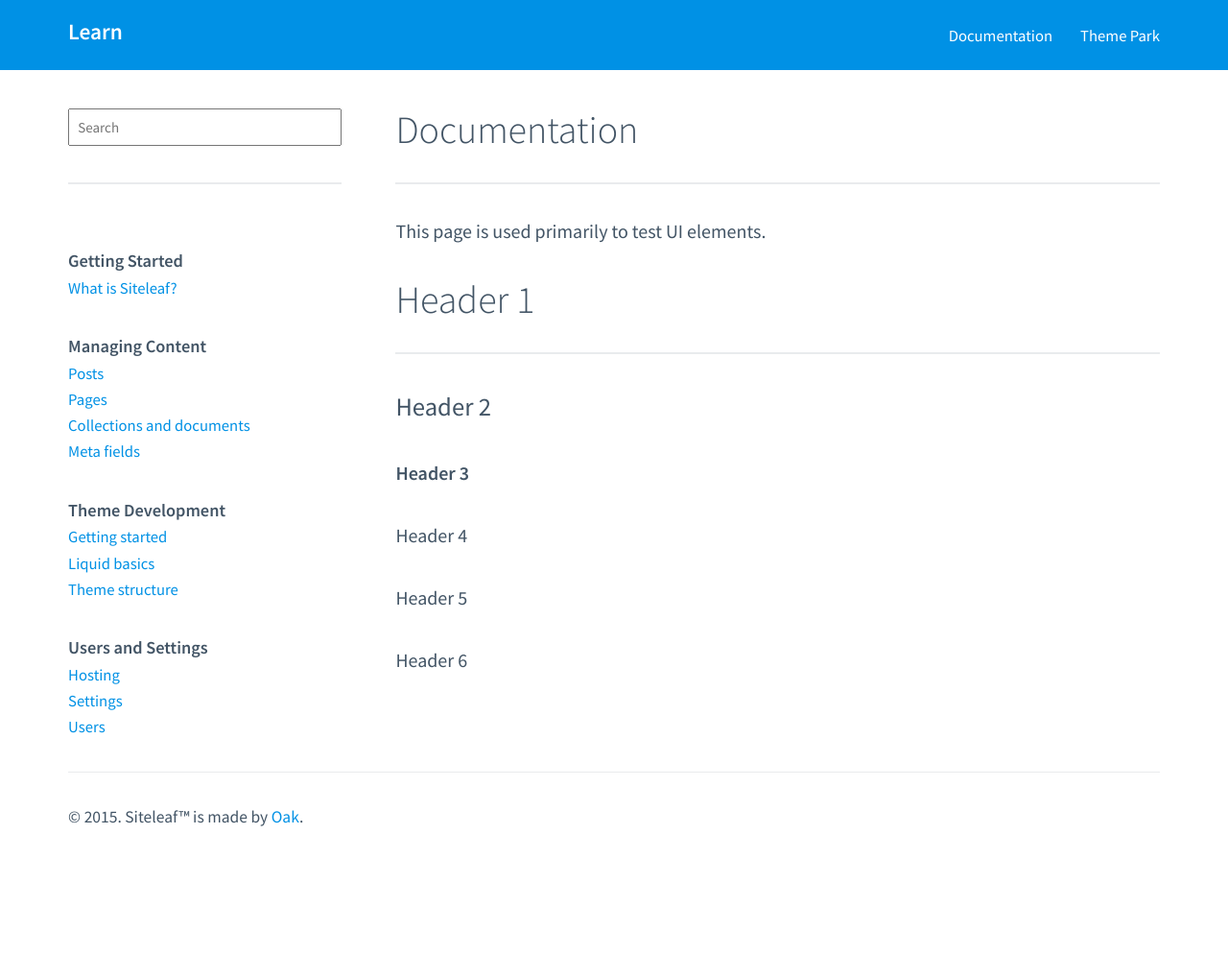
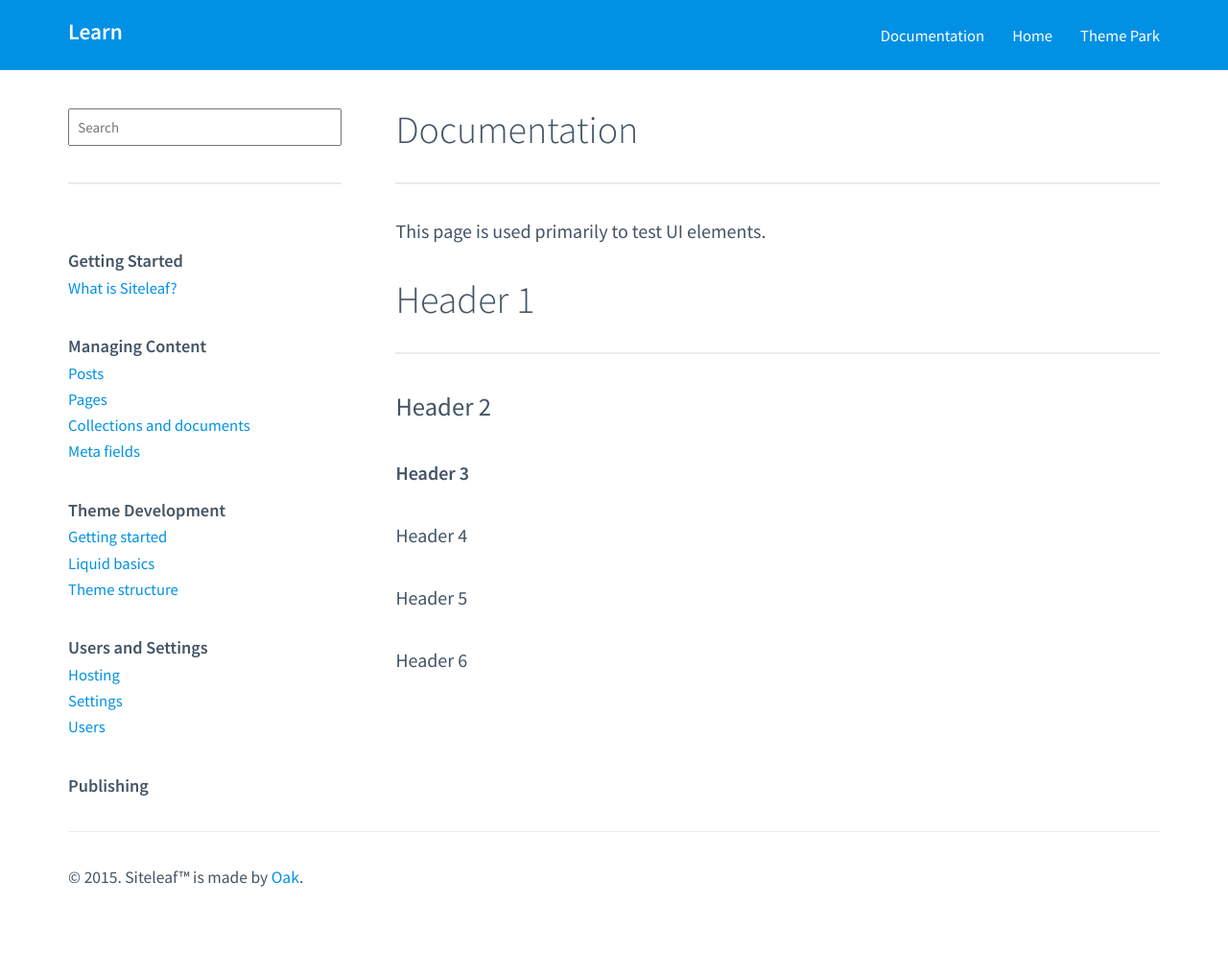
Before and after one commit to siteleaf/learn.siteleaf.com, a Jekyll site: the page built from documentation.markdown, in a window 1280 px wide. Shown: the whole page at 96% size. Built offline with Jekyll 4.4.1, drawn with Linux system fonts in a browser that asks for light colours; before the commit the page ends 931 px from its top, so only the background shows below that.

Commit message:
Updated Config and 1 other file

```diff
--- a/_config.yml
+++ b/_config.yml
@@ -11,14 +11,17 @@ collections:
     title: Managing Content
     output: true
     weight: 1
+  publishing:
+    title: Publishing
+    output: true
+    weight: 4
   theme-development:
     title: Theme Development
     output: true
     weight: 2
   uploads:
     title: Uploads
-    output: false
-    hidden: true
+    output: true
   users-and-settings:
     title: Users and Settings
     output: true
--- a/home.markdown
+++ b/home.markdown
@@ -1,2 +1,3 @@
 ---
+title: Home
 ---
```
